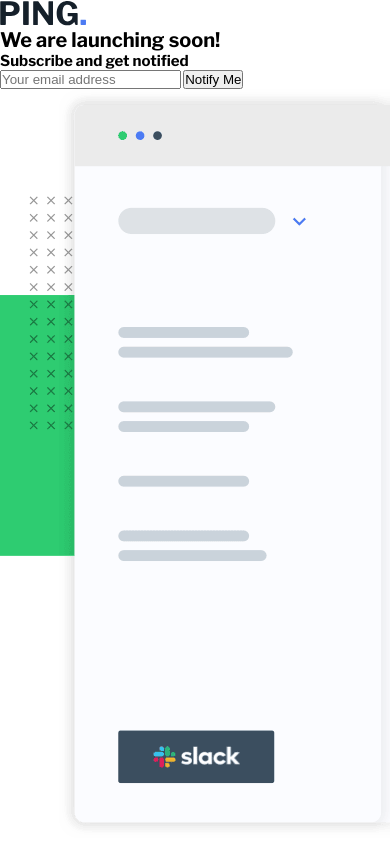
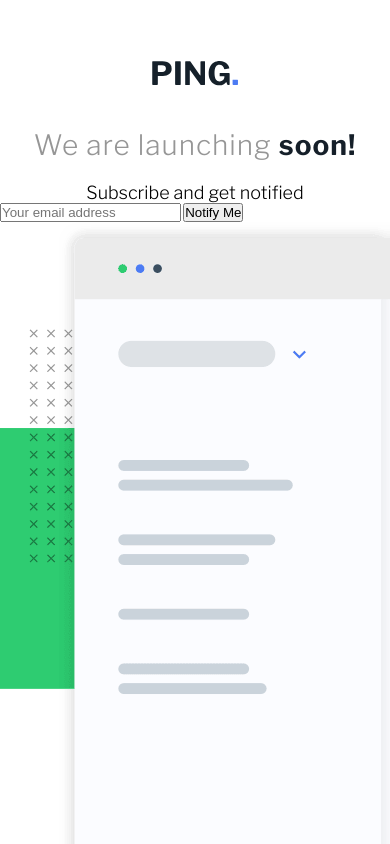
Before and after one commit to Ruffyi/Ping-Single-Column-Coming-Soon-Page, a website: page index.html in a window 390 px wide. Shown: the top 844 px of the page. Drawn offline with nearby package versions, Linux system fonts and the light colour scheme.

Commit message:
Working iwth typography, add media mixins with breakpoints map

```diff
--- a/scss/abstracts/_mixins.scss
+++ b/scss/abstracts/_mixins.scss
@@ -8,3 +8,9 @@
 	align-items: $alignItems;
 	justify-content: $justifyContent;
 }
+
+@mixin mediaQuery($media) {
+	@media (max-width: $media) {
+		@content;
+	}
+}
--- a/scss/abstracts/_variables.scss
+++ b/scss/abstracts/_variables.scss
@@ -2,3 +2,7 @@
 $fs-map: (
 	'primary': 62.5%,
 );
+
+$breakpoints-map: (
+	'576': 36rem,
+);
--- a/scss/base/_typography.scss
+++ b/scss/base/_typography.scss
@@ -0,0 +1,21 @@
+.heading__primary {
+	font-size: 3.8rem;
+	letter-spacing: 1px;
+	margin-bottom: 2rem;
+	font-weight: 300;
+	color: var(--clr-neutral-gray);
+	&--addition {
+		font-weight: 700;
+		color: var(--clr-neutral-very-dark-blue);
+	}
+	@include mediaQuery(map-get($breakpoints-map, '576')) {
+		font-size: 2.8rem;
+	}
+}
+.heading__secondary {
+	font-size: 2rem;
+	font-weight: 300;
+	@include mediaQuery(map-get($breakpoints-map, '576')) {
+		font-size: 1.8rem;
+	}
+}
--- a/scss/layout/_header.scss
+++ b/scss/layout/_header.scss
@@ -0,0 +1,6 @@
+.header {
+	@include flex-mother(column);
+	&__logo {
+		margin-bottom: 4rem;
+	}
+}
--- a/scss/pages/_main.scss
+++ b/scss/pages/_main.scss
@@ -1,3 +1,4 @@
 .main {
 	min-height: 100vh;
+	padding: 6rem 0;
 }
```
Also changed, not shown: dist/css/style.css, 1 other file.
